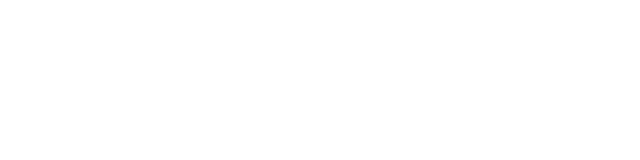
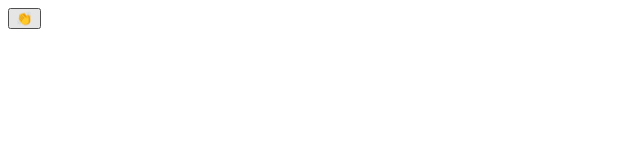
Before and after one commit to yamanoku/vue-visually-hidden, a Vue app: page / in a window 1280 px wide. Shown: the top 160 px of the page, without its empty margins (0-640 px from the left). Built offline with nearby package versions, Linux system fonts and the light colour scheme.

Commit message:
add: test, use button pattern

```diff
--- a/src/App.vue
+++ b/src/App.vue
@@ -6,6 +6,10 @@
     <VisuallyHidden :isFocusable="true">
       <a href="http://example.com">example</a>
     </VisuallyHidden>
+    <button type="button">
+      <VisuallyHidden>Click Me</VisuallyHidden>
+      <span aria-hidden="true">👏</span>
+    </button>
   </div>
 </template>
 
```
Also changed, not shown: 1 other file (tests, documents, lock files or other folders).
